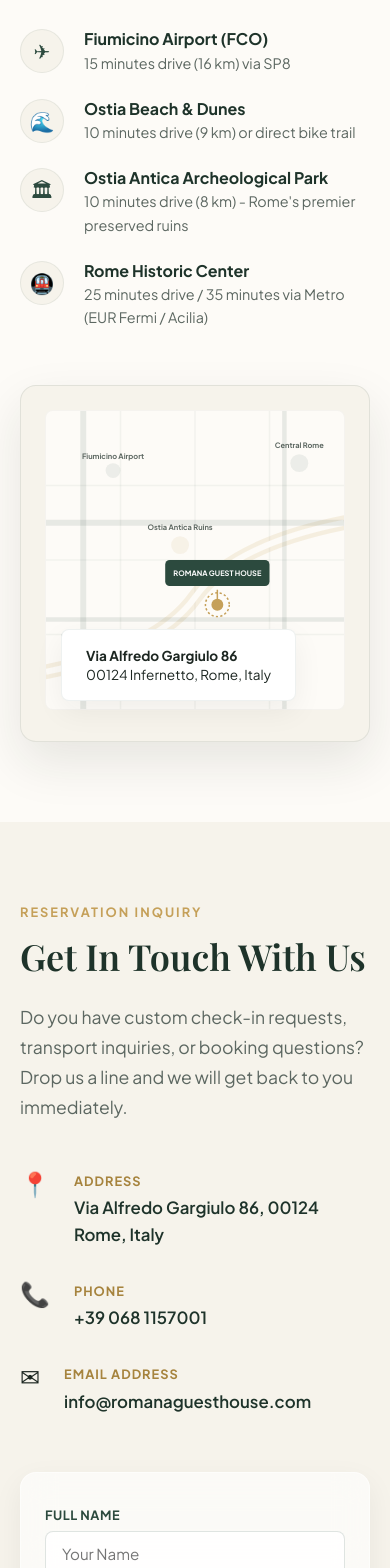
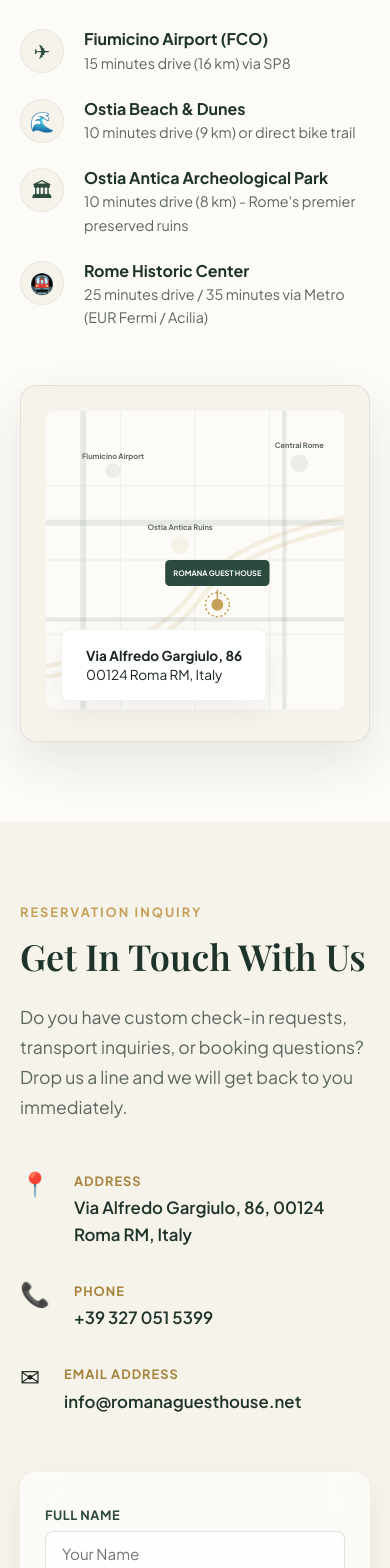
Before and after one commit to Nipunc55/romana-guest-house, a Next.js app: page / in a window 390 px wide. Shown: the part 10432-12000 px from the top of the page. Built offline with nearby package versions, Linux system fonts and the light colour scheme; no server answers; a web font is replaced by a local one.

Commit message:
Update contact details (phone, email, address, domain) to match official screenshot

```diff
--- a/src/app/layout.tsx
+++ b/src/app/layout.tsx
@@ -30,7 +30,7 @@ export const metadata: Metadata = {
   openGraph: {
     title: "Romana Guest House | Cozy Garden Oasis in Rome",
     description: "Relaxing garden stay near Rome’s historic center, Ostia beach, and Fiumicino Airport.",
-    url: "https://romanaguesthouse.com",
+    url: "https://romanaguesthouse.net",
     siteName: "Romana Guest House",
     locale: "en_US",
     type: "website",
--- a/src/app/page.tsx
+++ b/src/app/page.tsx
@@ -555,8 +555,8 @@ export default function Home() {
                   </g>
                 </svg>
                 <div className={styles.mapAddressCard}>
-                  <p><strong>Via Alfredo Gargiulo 86</strong></p>
-                  <p>00124 Infernetto, Rome, Italy</p>
+                  <p><strong>Via Alfredo Gargiulo, 86</strong></p>
+                  <p>00124 Roma RM, Italy</p>
                 </div>
               </div>
             </div>
@@ -580,7 +580,7 @@ export default function Home() {
                   <span className={styles.detailIcon}>📍</span>
                   <div className={styles.detailText}>
                     <strong>Address</strong>
-                    <p>Via Alfredo Gargiulo 86, 00124 Rome, Italy</p>
+                    <p>Via Alfredo Gargiulo, 86, 00124 Roma RM, Italy</p>
                   </div>
                 </div>
 
@@ -588,7 +588,7 @@ export default function Home() {
                   <span className={styles.detailIcon}>📞</span>
                   <div className={styles.detailText}>
                     <strong>Phone</strong>
-                    <p><a href="tel:+390681157001">+39 068 1157001</a></p>
+                    <p><a href="tel:+393270515399">+39 327 051 5399</a></p>
                   </div>
                 </div>
 
@@ -596,7 +596,7 @@ export default function Home() {
                   <span className={styles.detailIcon}>✉</span>
                   <div className={styles.detailText}>
                     <strong>Email Address</strong>
-                    <p><a href="mailto:info@romanaguesthouse.com">info@romanaguesthouse.com</a></p>
+                    <p><a href="mailto:info@romanaguesthouse.net">info@romanaguesthouse.net</a></p>
                   </div>
                 </div>
               </div>
@@ -671,10 +671,10 @@ export default function Home() {
 
           <div className={styles.footerLinksGroup}>
             <h4 className={styles.footerHeading}>Contact</h4>
-            <p className={styles.footerInfoText}>Via Alfredo Gargiulo 86</p>
-            <p className={styles.footerInfoText}>00124 Infernetto, Rome, Italy</p>
-            <p className={styles.footerInfoText}>Phone: +39 068 1157001</p>
-            <p className={styles.footerInfoText}>info@romanaguesthouse.com</p>
+            <p className={styles.footerInfoText}>Via Alfredo Gargiulo, 86</p>
+            <p className={styles.footerInfoText}>00124 Roma RM, Italy</p>
+            <p className={styles.footerInfoText}>Phone: +39 327 051 5399</p>
+            <p className={styles.footerInfoText}>info@romanaguesthouse.net</p>
           </div>
         </div>
 
```
